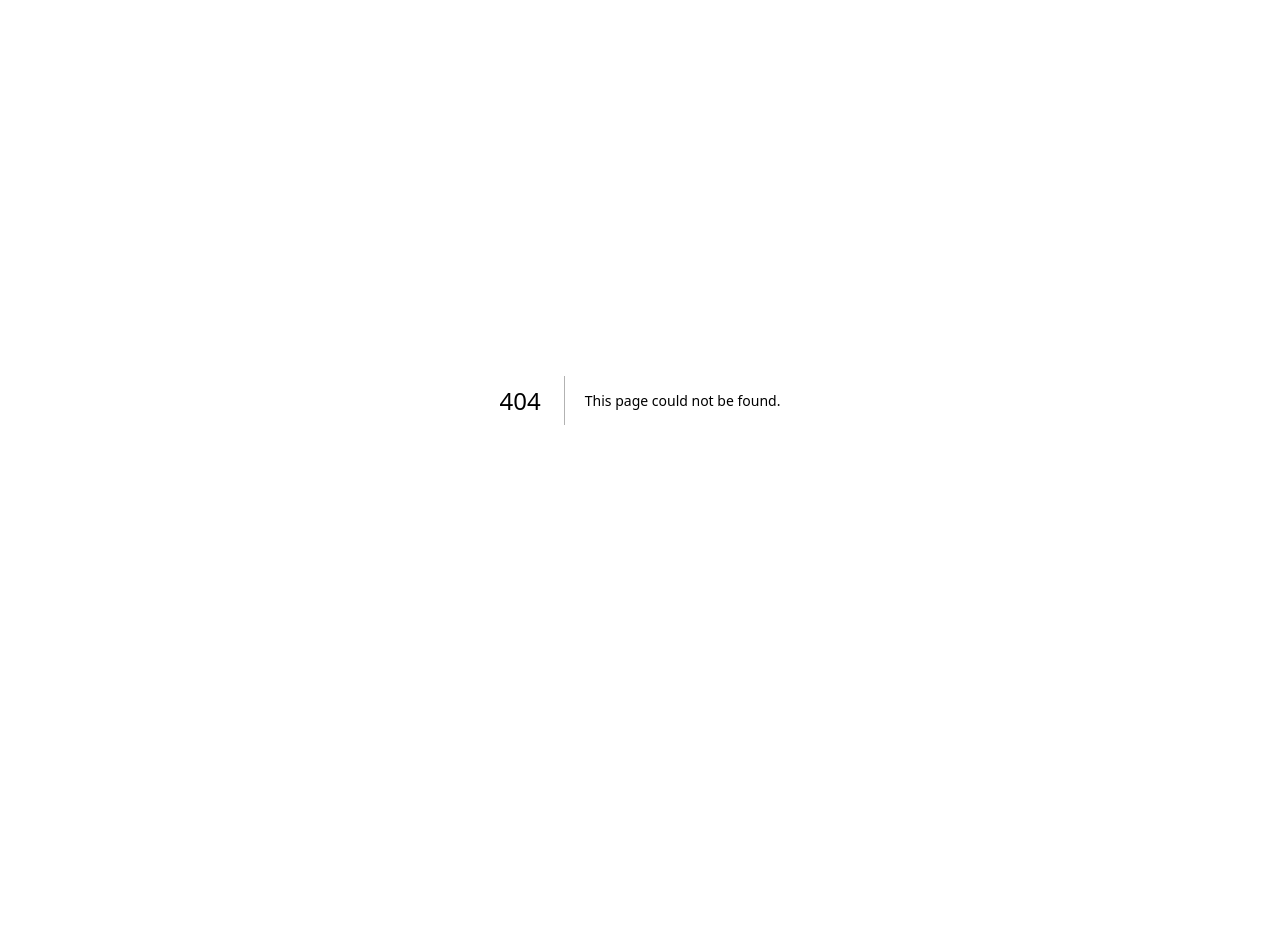
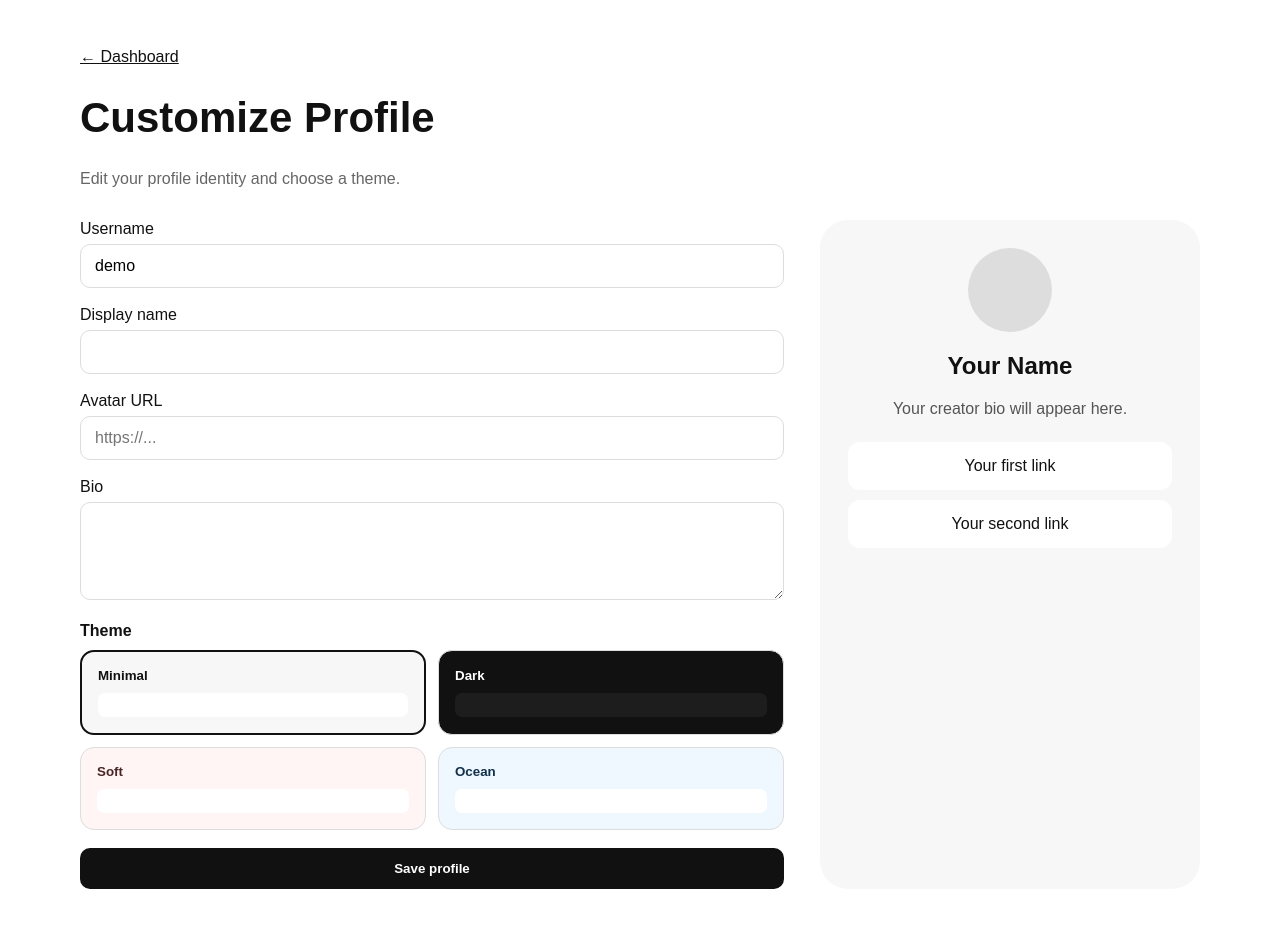
Before and after one commit to ankitRajpoot17/creator-commerce-saas, a Next.js app: page /dashboard/customize in a window 1280 px wide. Before the commit this address had no page. Shown: the top 928 px of the page. Before the commit the page ends 800 px from the top, so only its background shows below. Built offline with nearby package versions, Linux system fonts and the light colour scheme; no server answers.

Commit message:
feat: add profile customization - app/dashboard/customize/page.tsx

```diff
--- /dev/null
+++ b/app/dashboard/customize/page.tsx
@@ -0,0 +1,94 @@
+"use client";
+
+import { useEffect, useState } from "react";
+
+const themes = [
+  { id: "minimal", name: "Minimal", background: "#f7f7f7", card: "#ffffff", text: "#111111" },
+  { id: "dark", name: "Dark", background: "#111111", card: "#1d1d1d", text: "#ffffff" },
+  { id: "soft", name: "Soft", background: "#fff5f5", card: "#ffffff", text: "#4a2525" },
+  { id: "ocean", name: "Ocean", background: "#eff8ff", card: "#ffffff", text: "#12304a" },
+];
+
+export default function CustomizePage() {
+  const [username, setUsername] = useState("demo");
+  const [displayName, setDisplayName] = useState("");
+  const [bio, setBio] = useState("");
+  const [theme, setTheme] = useState("minimal");
+  const [avatarUrl, setAvatarUrl] = useState("");
+  const [message, setMessage] = useState("");
+
+  async function load() {
+    const r = await fetch(`/api/profile?username=${encodeURIComponent(username)}`);
+    if (!r.ok) return;
+    const data = await r.json();
+    setDisplayName(data.profile.displayName || "");
+    setBio(data.profile.bio || "");
+    setTheme(data.profile.theme || "minimal");
+    setAvatarUrl(data.profile.avatarUrl || "");
+  }
+
+  useEffect(() => { load(); }, []);
+
+  async function save(e: React.FormEvent) {
+    e.preventDefault();
+    setMessage("Saving...");
+    const r = await fetch("/api/profile", {
+      method: "PATCH",
+      headers: { "Content-Type": "application/json" },
+      body: JSON.stringify({ username, displayName, bio, theme, avatarUrl }),
+    });
+    const data = await r.json();
+    setMessage(r.ok ? "Saved successfully." : data.error || "Could not save.");
+  }
+
+  const selected = themes.find(t => t.id === theme) || themes[0];
+
+  return (
+    <main style={{ minHeight: "100vh", padding: "48px 24px" }}>
+      <div style={{ maxWidth: 1120, margin: "0 auto" }}>
+        <a href="/dashboard">← Dashboard</a>
+        <h1 style={{ fontSize: 42 }}>Customize Profile</h1>
+        <p style={{ color: "#666" }}>Edit your profile identity and choose a theme.</p>
+
+        <div style={{ display: "grid", gridTemplateColumns: "1fr 380px", gap: 36, marginTop: 32 }}>
+          <form onSubmit={save} style={{ display: "grid", gap: 18 }}>
+            <label>Username<input value={username} onChange={e => setUsername(e.target.value)} style={inputStyle} /></label>
+            <label>Display name<input value={displayName} onChange={e => setDisplayName(e.target.value)} style={inputStyle} /></label>
+            <label>Avatar URL<input value={avatarUrl} onChange={e => setAvatarUrl(e.target.value)} placeholder="https://..." style={inputStyle} /></label>
+            <label>Bio<textarea value={bio} onChange={e => setBio(e.target.value)} rows={4} style={inputStyle} /></label>
+
+            <div>
+              <strong>Theme</strong>
+              <div style={{ display: "grid", gridTemplateColumns: "repeat(2,1fr)", gap: 12, marginTop: 10 }}>
+                {themes.map(t => (
+                  <button type="button" key={t.id} onClick={() => setTheme(t.id)} style={{ textAlign: "left", padding: 16, borderRadius: 14, border: theme === t.id ? "2px solid #111" : "1px solid #ddd", background: t.background, color: t.text }}>
+                    <strong>{t.name}</strong>
+                    <div style={{ marginTop: 10, height: 24, borderRadius: 7, background: t.card }} />
+                  </button>
+                ))}
+              </div>
+            </div>
+
+            <button style={buttonStyle}>Save profile</button>
+            {message && <p>{message}</p>}
+          </form>
+
+          <div style={{ background: selected.background, color: selected.text, borderRadius: 28, padding: 28, minHeight: 580 }}>
+            <div style={{ textAlign: "center" }}>
+              {avatarUrl ? <img src={avatarUrl} alt="" style={{ width: 84, height: 84, borderRadius: "50%", objectFit: "cover" }} /> : <div style={{ width: 84, height: 84, borderRadius: "50%", background: "#ddd", margin: "0 auto" }} />}
+              <h2>{displayName || "Your Name"}</h2>
+              <p style={{ opacity: 0.7 }}>{bio || "Your creator bio will appear here."}</p>
+              <div style={{ display: "grid", gap: 10, marginTop: 24 }}>
+                <div style={{ background: selected.card, padding: 15, borderRadius: 12 }}>Your first link</div>
+                <div style={{ background: selected.card, padding: 15, borderRadius: 12 }}>Your second link</div>
+              </div>
+            </div>
+          </div>
+        </div>
+      </div>
+    </main>
+  );
+}
+
+const inputStyle = { width: "100%", padding: "12px 14px", marginTop: 6, border: "1px solid #ddd", borderRadius: 10, font: "inherit" };
+const buttonStyle = { padding: "13px 18px", border: 0, borderRadius: 10, background: "#111", color: "#fff", fontWeight: 700 };
```
